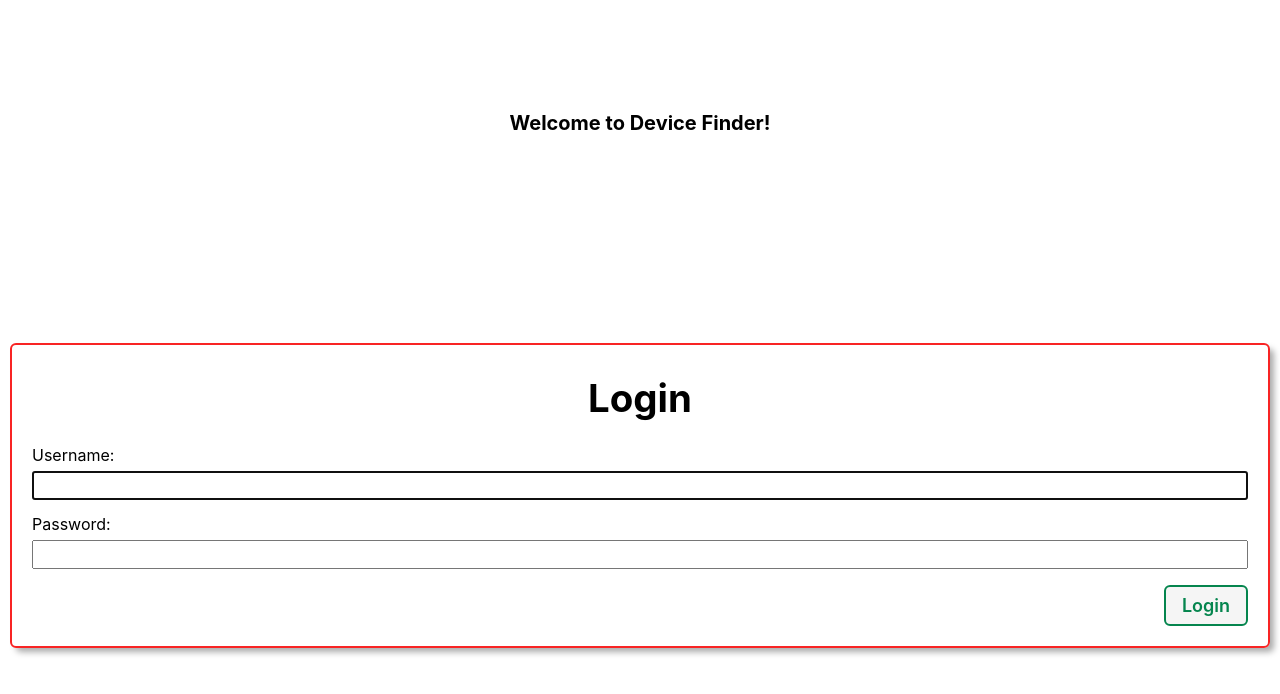
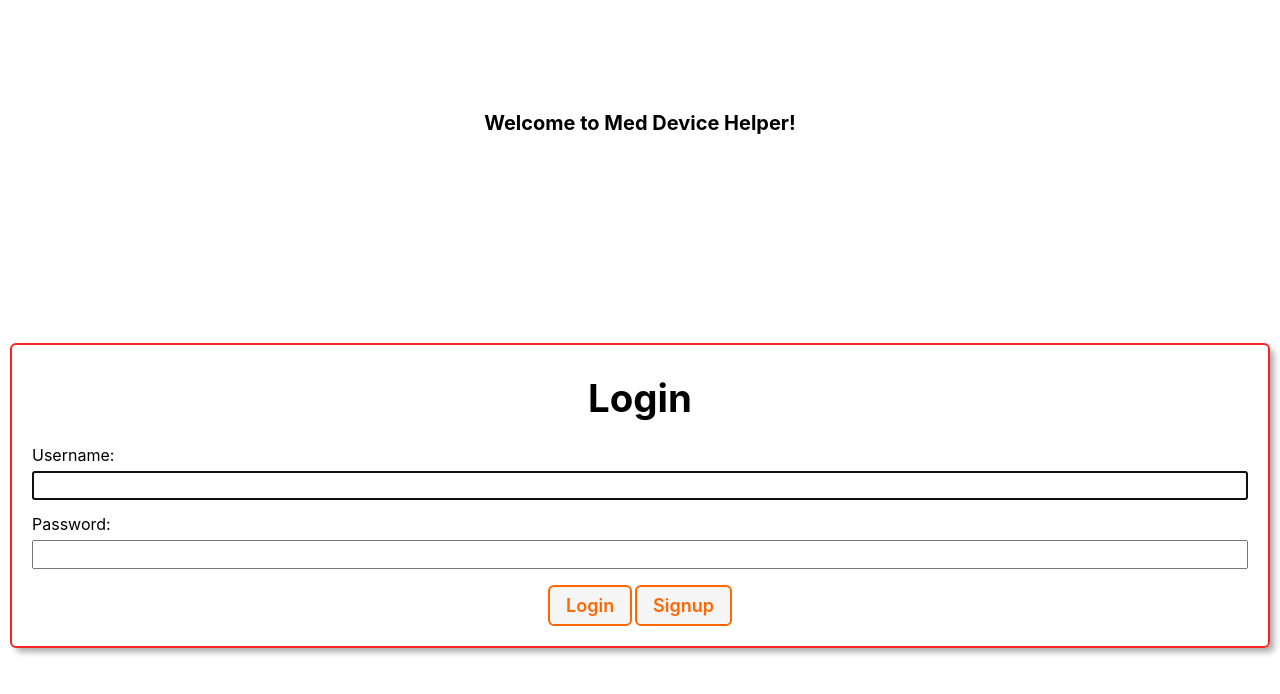
Before and after one commit to b-delacruz/device-finder, a Django app: page / in a window 1280 px wide. Shown: the part 54-748 px from the top of the page. Run offline with Django 4.2, Linux system fonts and the light colour scheme.

Commit message:
add signup button to login form

```diff
--- a/main_app/static/css/home.css
+++ b/main_app/static/css/home.css
@@ -15,6 +15,10 @@ main > section {
   flex-direction: column;
 }
 
+a{
+  text-decoration: none;
+  color: rgba(255, 102, 0);
+}
 .header-logo-container {
   display: none;
 }
--- a/main_app/templates/home.html
+++ b/main_app/templates/home.html
@@ -18,14 +18,19 @@
 
   {% if not user.is_authenticated %}
 
-  <h1>Welcome to Device Finder!</h1>
+  <h1>Welcome to Med Device Helper!</h1>
 
   <form action="{% url 'home' %}" method="post" class="login">
     <h1>Login</h1>
     {% csrf_token %}
     {{ form.as_p }}
     <input type="hidden" name="next" value="{{ next }}">
-    <button type="submit" class="btn submit">Login</button>
+    <div class='btn-login'>
+      <button type="submit" class="btn warn">Login</button>
+      <button class="btn warn">
+        <a href="{% url 'signup' %}">Signup</a>
+      </button>
+    </div>
   </form>
   {% endif %}
 
```
Also changed, not shown: devicefinder/settings.py (+9 -8 lines), README.md.
